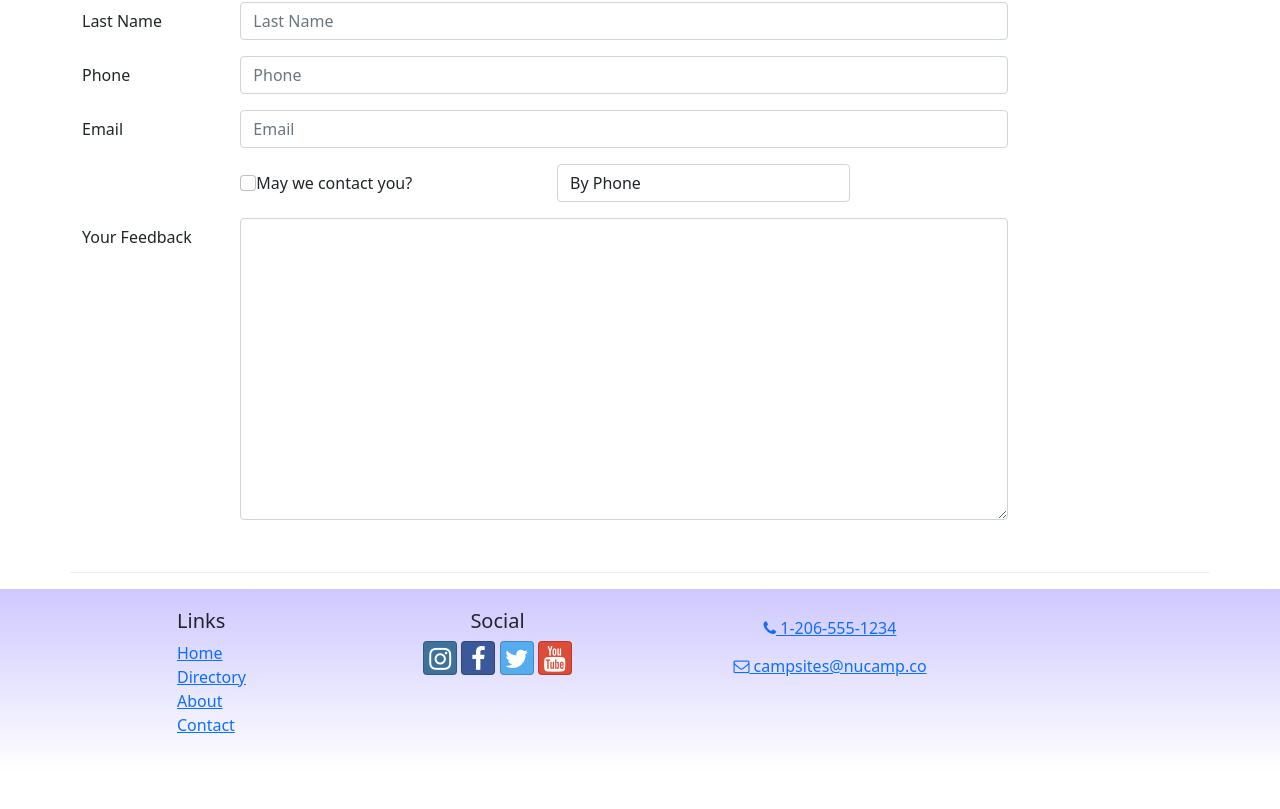
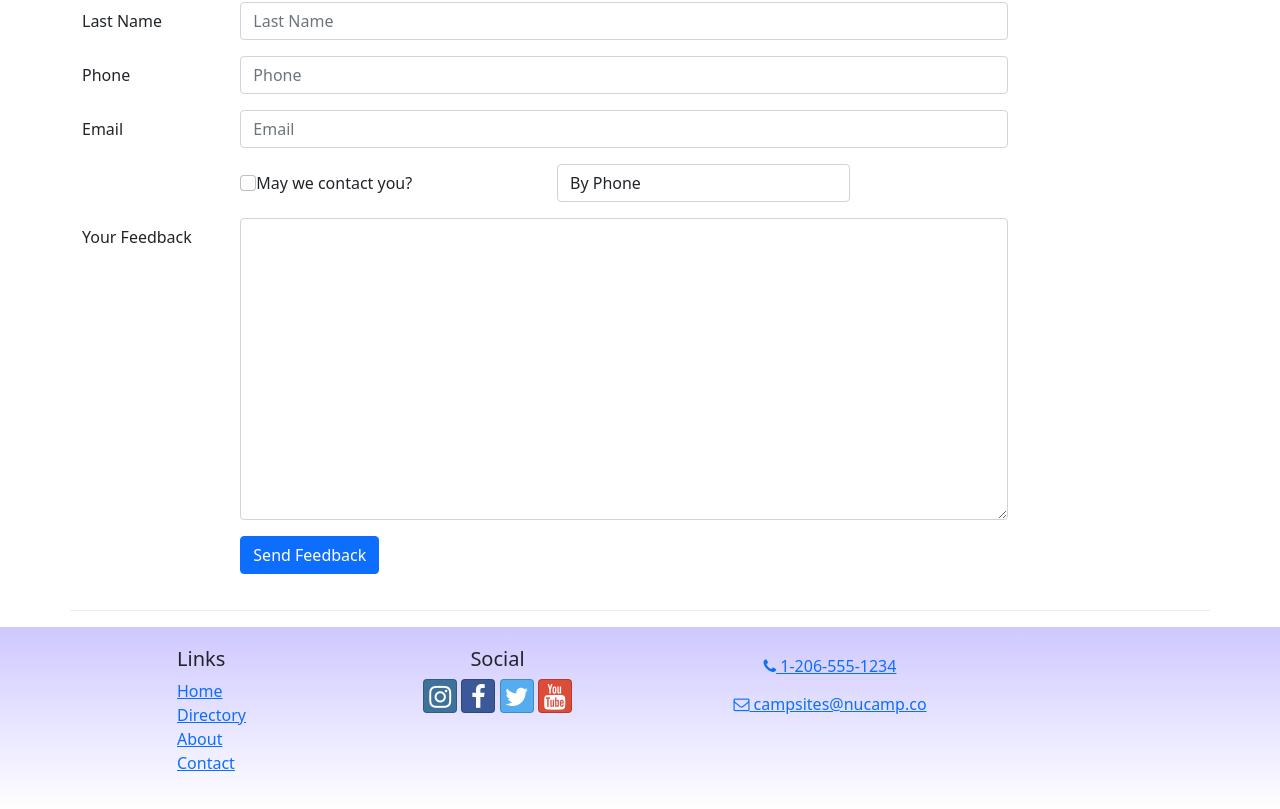
Before and after one commit to zelda50/renucampsite, a React (Create React App) app: page /contact in a window 1280 px wide. Shown: the part 615-1424 px from the top of the page. Before the commit the page ends 1388 px from the top, so only its background shows below. Built offline with nearby package versions, Linux system fonts and the light colour scheme.

Commit message:
ContactForm Part 3

```diff
--- a/src/components/ContactForm.js
+++ b/src/components/ContactForm.js
@@ -2,6 +2,11 @@
 import { Formik, Field, Form } from 'formik';
 
 const ContactForm = () => {
+  const handleSubmit = (values, { resetForm }) => {
+    console.log('form values:', values);
+    console.log('in JSON format:', JSON.stringify(values));
+    resetForm();
+};
   return (
     <Formik  initialValues={{
       firstName: '',
@@ -11,7 +16,9 @@
       agree: false,
       contactType: 'By Phone',
       feedback: ''
-  }}>
+  }}
+  onSubmit={handleSubmit}
+  >
       <Form>
         <FormGroup row>
           <Label htmlFor='firstName' md='2'>
@@ -70,6 +77,11 @@
             </Col>
         </FormGroup>
         <FormGroup row>
+          <Col md={{ size: 10, offset: 2 }}>
+             <Button type='submit' color='primary'>
+                Send Feedback
+              </Button>
+          </Col>
         </FormGroup>
       </Form>
     </Formik>
```
